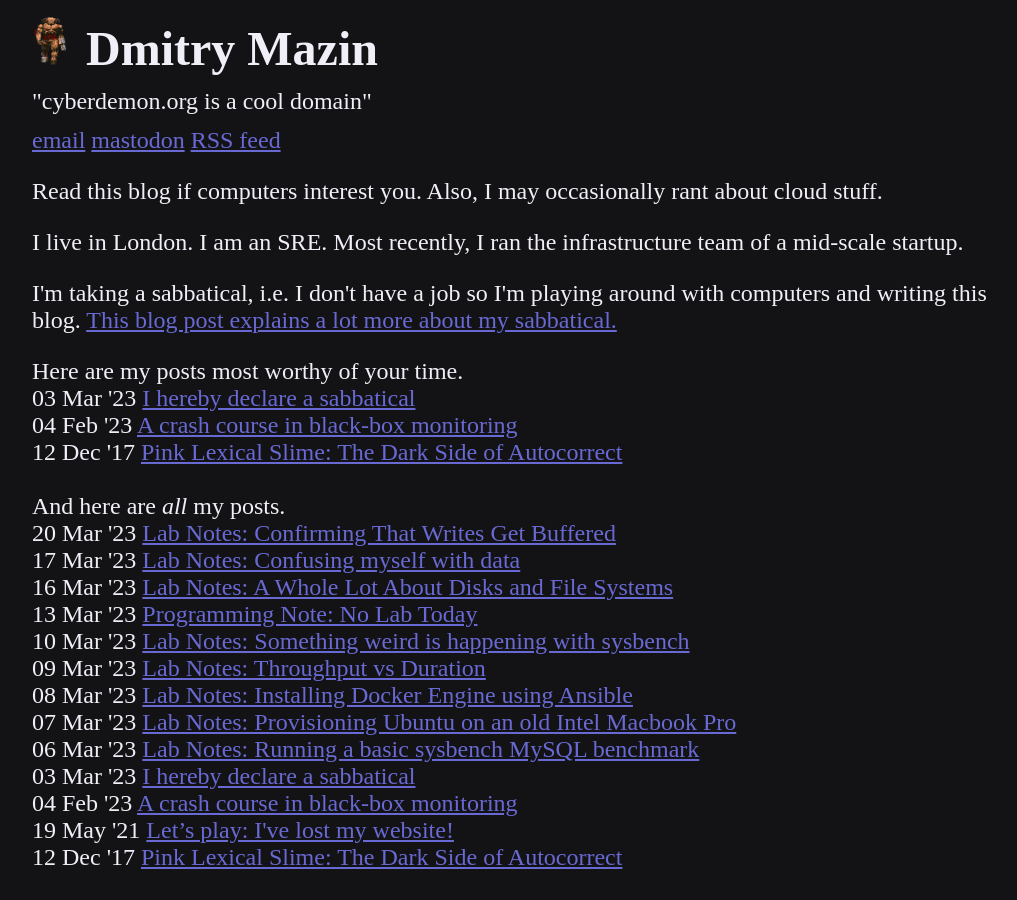
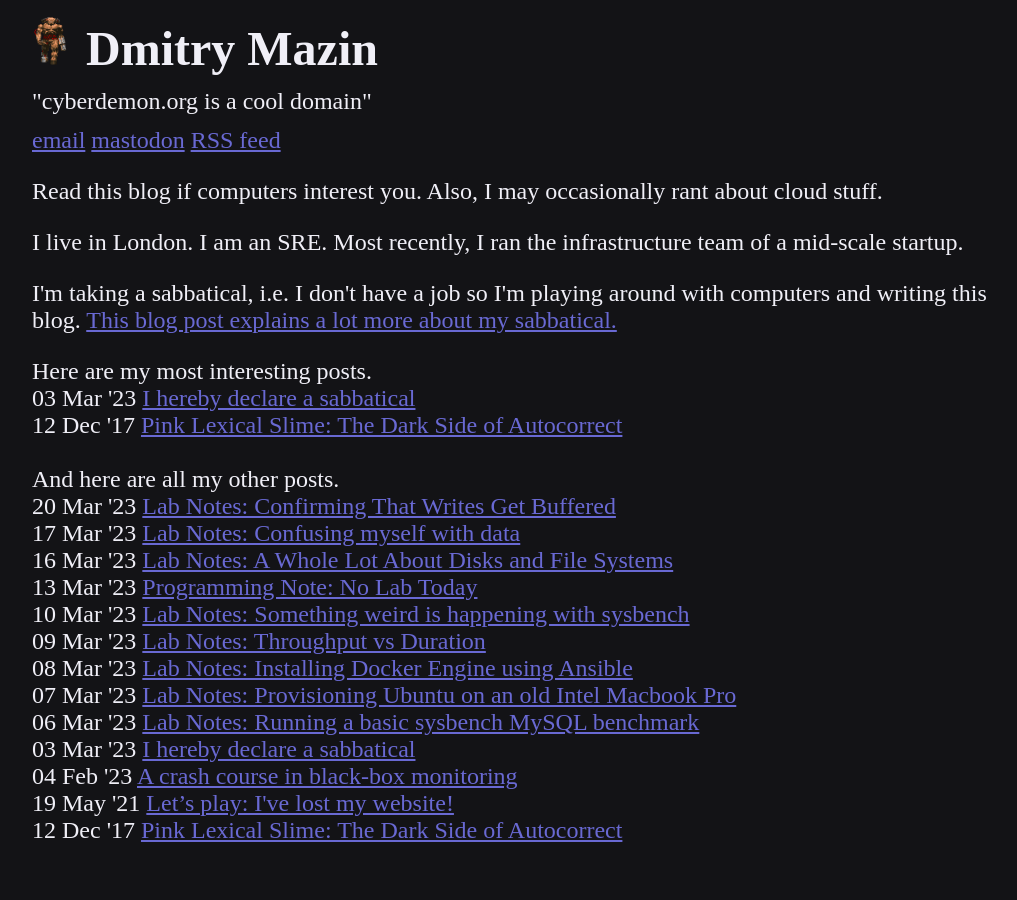
Before and after one commit to dmazin/dmazin.github.io, a Jekyll site: the page built from index.html, in a window 1280 px wide. Shown: the whole page, without its empty margins (128-1145 px from the left). Built offline with Jekyll 4.4.1, drawn with Linux system fonts in a browser that asks for light colours.

Commit message:
devalue crash course

```diff
--- a/index.html
+++ b/index.html
@@ -37,7 +37,7 @@ layout: none
     I'm taking a sabbatical, i.e. I don't have a job so I'm playing around with computers and writing this blog. <a href="/2023/03/03/declare-sabbatical.html">This blog post explains a lot more about my sabbatical.</a>
     </p>
     <div style="margin-top: 5px">
-      Here are my posts most worthy of your time.
+      Here are my most interesting posts.
       <ul>
         {% assign featured_posts = site.posts | where_exp:"post","post.tags contains 'featured'"  %}
         {% for post in featured_posts %}
@@ -48,7 +48,7 @@ layout: none
         {% endfor %}
       </ul>
       <br />
-      And here are <i>all</i> my posts.
+      And here are all my other posts.
       <ul>
         {% for post in site.posts %}
         <li>
```
Also changed, not shown: _posts/2023-02-04-crash-course-black-box-monitoring.md (+0 -1 lines).
